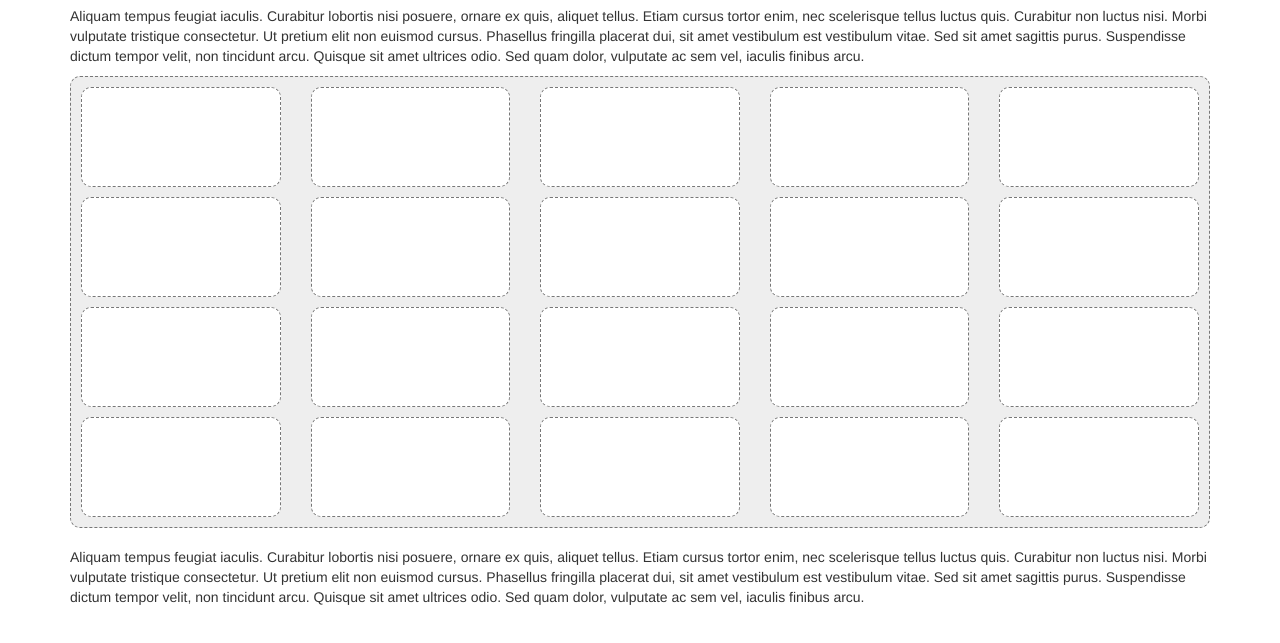
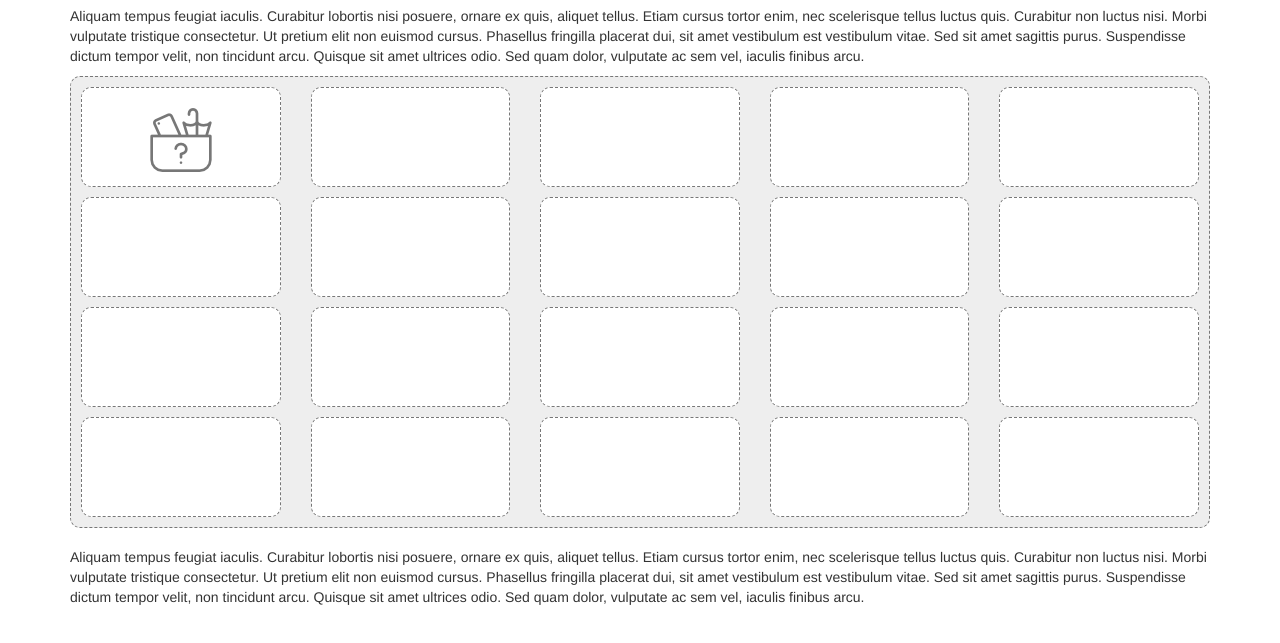
Before and after one commit to murabye/gitRepo, a website: page index.html in a window 1280 px wide. Shown: the part 153-796 px from the top of the page. Drawn offline with nearby package versions, Linux system fonts and the light colour scheme.

Commit message:
ух ты, гит веселый!

```diff
--- a/css/style.scss
+++ b/css/style.scss
@@ -4,17 +4,22 @@
 @import "custom";
 
 .inventory {
+  padding: $cell-padding $cell-padding 0 $cell-padding;
+
   background-color: $gray-lighter;
-  padding: $cell-padding $cell-padding 0 $cell-padding;
   border-radius: $cell-border-radius;
   border: $cell-border-width $gray-light dashed;
 
   div {
     div {
       div {
-        background-color: $body-bg;
         height: $cell-height;
         margin-bottom: $cell-padding;
+
+        line-height: $cell-height;
+        text-align: center;
+
+        background-color: $body-bg;
         border-radius: $cell-border-radius;
         border: $cell-border-width $gray-light dashed;
       }
--- a/index.html
+++ b/index.html
@@ -37,7 +37,7 @@
     <div class="inventory">
         <div class="row">
             <div class="col-md-4 col-sm-5">
-                <div class="cell"></div>
+                <div class="cell"><img src="images/lost-items.png"></div>
             </div>
             <div class="col-md-4 col-sm-5">
                 <div class="cell"></div>
```
Also changed, not shown: css/style.css, 1 other file.
